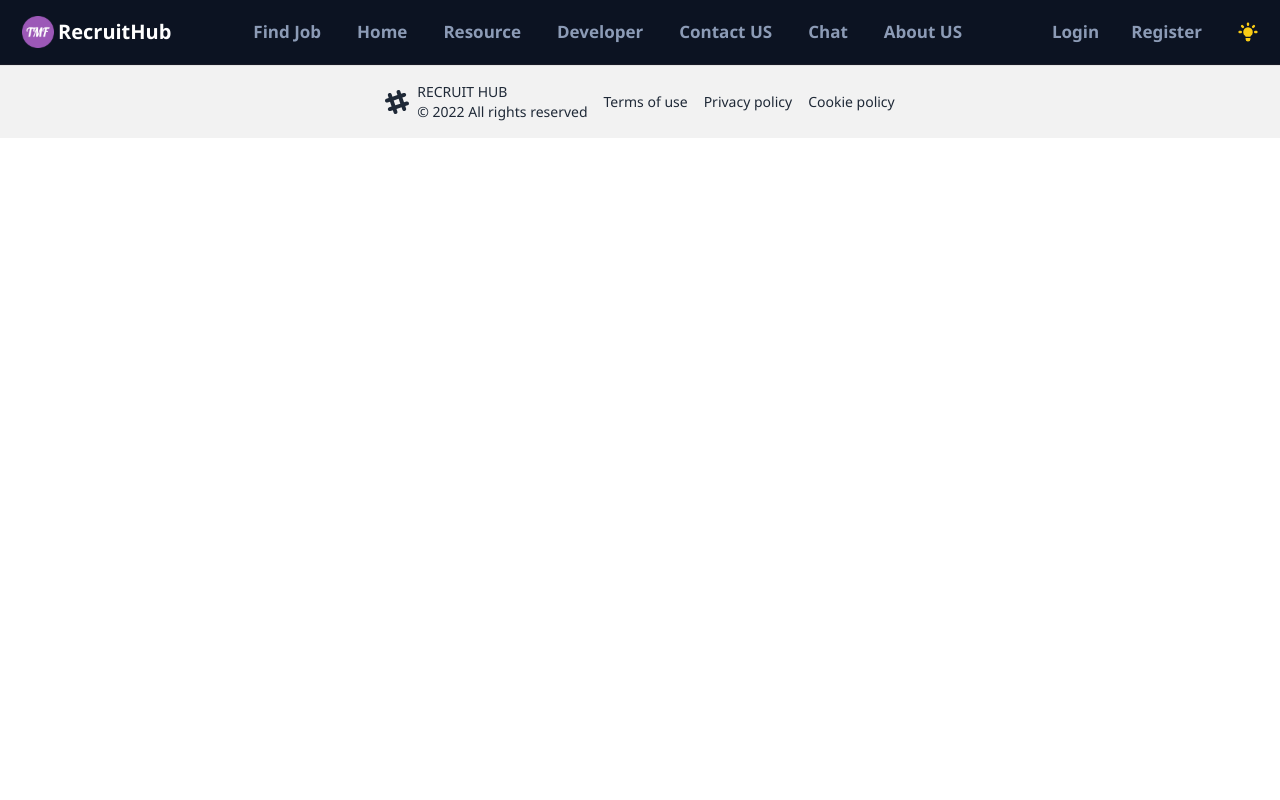
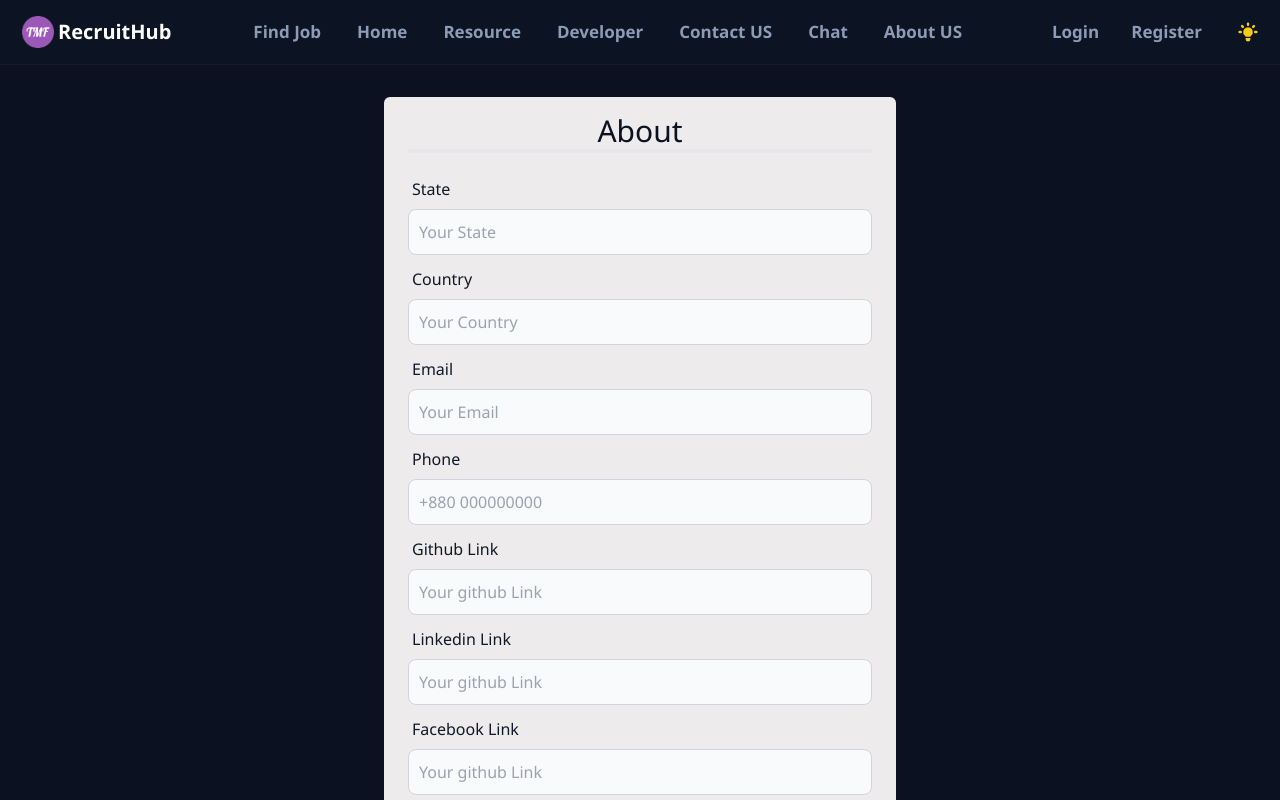
Before and after one commit to thecreativegang/recruit-hub-client-2, a React (Create React App) app: page /user-dashboard-about in a window 1280 px wide. Shown: the top 800 px of the page. Built offline with nearby package versions, Linux system fonts and the light colour scheme; no server answers.

Commit message:
added about user dashboard

```diff
--- a/src/App.js
+++ b/src/App.js
@@ -38,6 +38,7 @@ import Projects from './components/Pages/UserProfile/Projects/Projects';
 import Experience from './components/Pages/UserProfile/Experience/Experience';
 import PostBlogs from './AdminDashboard/PostBlogs/PostBlogs';
 import AdminList from './AdminDashboard/AdminList/AdminList';
+import UserDashboardAbout from './components/Pages/UserDashboard/UserAbout/UserDashboardAbout';
 
 function App() {
   const url = useLocation();
@@ -58,9 +59,8 @@ function App() {
 
           <Route path="/home" element={<Home />} />
 
-          <Route path="/user-dashboard" element={<UserDashboard />}>
-
-          </Route>
+          <Route path="/user-dashboard" element={<UserDashboard />} />
+          <Route path="/user-dashboard-about" element={<UserDashboardAbout />} />
 
           <Route path="/freeResource" element={<FreeResource />} />
           <Route path="/login" element={<Login />} />
--- a/src/components/Pages/UserDashboard/UserAbout/UserDashboardAbout.jsx
+++ b/src/components/Pages/UserDashboard/UserAbout/UserDashboardAbout.jsx
@@ -1,143 +1,162 @@
 import React from "react";
 
-//react icons link
-import { AiFillHome } from "react-icons/ai";
-import { MdLocationOn } from "react-icons/md";
-import {
-  FaEnvelope,
-  FaPhoneAlt,
-  FaGithub,
-  FaLinkedinIn,
-  FaFacebook,
-  FaInstagram,
-} from "react-icons/fa";
+const UserDashboardAbout = () => {
+  return (
+    <section className="min-h-screen py-8">
+      <div className="container">
+        {/* Basic info  */}
 
-const About = () => {
-  const userInfo = {
-    CoverPhoto:
-      "https://i.pinimg.com/564x/30/5c/5a/305c5a457807ba421ed67495c93198d3.jpg",
-    ProfilePhoto:
-      "https://wac-cdn.atlassian.com/dam/jcr:ba03a215-2f45-40f5-8540-b2015223c918/Max-R_Headshot%20(1).jpg",
-    name: "Tanvir Ahmed",
-    userName: "tkljfld.232",
-    developerType: "Front-End Web Developer",
-    Bio: "Front-End Web Developer | Interested in React Js. and React Native | Passionate about Web Development | Dreaming to be a Professional Full Stack Web Developer",
-    state: "barisal",
-    country: "bangladesh",
-    contactsInfo: { email: "", phone: "" },
-    socialLink: { github: "", linkdin: "", facebook: "", instagram: "" },
-    skills: [
-      { skillName: "", skillTest: 100 },
-      { skillName: "", skillTest: "" },
-      { skillName: "", skillTest: "" },
-    ],
-    featured: [
-      { featuredPhoto: "", featuredTitle: "", featuredDescription: "" },
-      { featuredPhoto: "", featuredTitle: "", featuredDescription: "" },
-      { featuredPhoto: "", featuredTitle: "", featuredDescription: "" },
-    ],
-    experince: [
-      {
-        experinceTitle: "",
-        jobType: "full time",
-        duration: "",
-        skills: ["", "", "", ""],
-      },
-    ],
-    courses: [
-      { coursesPhoto: "", coursesTitle: "", coursesDescription: "" },
-      { coursesPhoto: "", coursesTitle: "", coursesDescription: "" },
-      { coursesPhoto: "", coursesTitle: "", coursesDescription: "" },
-    ],
-    projects: [
-      {
-        projectsPhoto: "",
-        projectsTitle: "",
-        projectsDescription: "",
-        projectsLink: { githubServer: "", githubClint: "", liveSite: "" },
-      },
+        <div className="max-w-[32rem] mx-auto bg-[#edebeb] px-6 py-4 rounded-md">
+          <h3 className="text-3xl font-medium text-[#0b1120] border-b-4 text-center mb-6">
+            About
+          </h3>
+          <form action="">
+            {/* state  */}
+            <div className="w-full mb-3 ">
+              <label
+                for="state"
+                class="block mb-2 text-base font-medium text-gray-900 ml-1"
+              >
+                State
+              </label>
+              <input
+                type="text"
+                id="state"
+                class="bg-gray-50 border border-gray-300 text-gray-900 text-base rounded-lg focus:ring-blue-500 focus:border-blue-500 block w-full p-2.5"
+                placeholder="Your State"
+                required
+              />
+            </div>
 
-      {
-        projectsPhoto: "",
-        projectsTitle: "",
-        projectsDescription: "",
-        projectsLink: { githubServer: "", githubClint: "", liveSite: "" },
-      },
+            {/* country  */}
+            <div className="w-full mb-3">
+              <label
+                for="country"
+                class="block mb-2 text-base font-medium text-gray-900 ml-1"
+              >
+                Country
+              </label>
+              <input
+                type="text"
+                id="country"
+                class="bg-gray-50 border border-gray-300 text-gray-900 text-base rounded-lg focus:ring-blue-500 focus:border-blue-500 block w-full p-2.5"
+                placeholder="Your Country"
+                required
+              />
+            </div>
 
-      {
-        projectsPhoto: "",
-        projectsTitle: "",
-        projectsDescription: "",
-        projectsLink: { githubServer: "", githubClint: "", liveSite: "" },
-      },
-    ],
-  };
+            {/* Email  */}
+            <div className="w-full mb-3">
+              <label
+                for="email"
+                class="block mb-2 text-base font-medium text-gray-900 ml-1"
+              >
+                Email
+              </label>
+              <input
+                type="text"
+                id="email"
+                class="bg-gray-50 border border-gray-300 text-gray-900 text-base rounded-lg focus:ring-blue-500 focus:border-blue-500 block w-full p-2.5"
+                placeholder="Your Email"
+                required
+              />
+            </div>
 
-  return (
-    <section className="">
-      {/* Basic info  */}
-      <h3 className="user-title">Basic Information</h3>
-      <div className="inline-block p-5">
-        <p className=" capitalize text-lg text-gray-500 font-medium mb-3 flex justify-start items-center cursor-pointer">
-          <AiFillHome className="mr-3" />
-          Live In
-          <span className="font-semibold text-gray-800 capitalize">
-            {userInfo?.state}
-          </span>
-        </p>
-        <p className=" capitalize text-lg text-gray-500 font-medium mb-3 flex justify-start items-center cursor-pointer">
-          <MdLocationOn className="mr-3" />
-          <span className="font-semibold text-gray-800 capitalize">
-            {userInfo?.country}
-          </span>
-        </p>
-        <p className=" text-lg text-gray-500 font-medium mb-3 flex justify-start items-center hover:text-blue-600 duration-100 ease-in-out cursor-pointer lowercase">
-          <FaEnvelope className="mr-3" />
-          {userInfo?.contactsInfo?.email}
-        </p>
-        <p className=" capitalize text-lg text-gray-500 font-medium mb-3 flex justify-start items-center cursor-pointer">
-          <FaPhoneAlt className="mr-3" />
-          {userInfo?.contactsInfo?.phone}
-        </p>
-        <a
-          href={userInfo?.socialLink?.github}
-          target="_blank"
-          rel="noopener noreferrer"
-          className=" capitalize text-lg text-gray-500 font-medium mb-3 flex justify-start items-center hover:text-blue-600 duration-100 ease-in-out cursor-pointer"
-        >
-          <FaGithub className="mr-3" />
-          github
-        </a>
-        <a
-          href={userInfo?.socialLink?.linkdin}
-          target="_blank"
-          rel="noopener noreferrer"
-          className=" capitalize text-lg text-gray-500 font-medium mb-3 flex justify-start items-center hover:text-blue-600 duration-100 ease-in-out cursor-pointer"
-        >
-          <FaLinkedinIn className="mr-3" />
-          linkdin
-        </a>
-        <a
-          href={userInfo?.socialLink?.facebook}
-          target="_blank"
-          rel="noopener noreferrer"
-          className=" capitalize text-lg text-gray-500 font-medium mb-3 flex justify-start items-center hover:text-blue-600 duration-100 ease-in-out cursor-pointer"
-        >
-          <FaFacebook className="mr-3" />
-          facebook
-        </a>
-        <a
-          href={userInfo?.socialLink?.instagram}
-          target="_blank"
-          rel="noopener noreferrer"
-          className=" capitalize text-lg text-gray-500 font-medium mb-3 flex justify-start items-center hover:text-blue-600 duration-100 ease-in-out cursor-pointer"
-        >
-          <FaInstagram className="mr-3" />
-          insatgram
-        </a>
+            {/* PHONE  */}
+            <div className="w-full mb-3">
+              <label
+                for="phone"
+                class="block mb-2 text-base font-medium text-gray-900 ml-1"
+              >
+                Phone
+              </label>
+              <input
+                type="text"
+                id="phone"
+                class="bg-gray-50 border border-gray-300 text-gray-900 text-base rounded-lg focus:ring-blue-500 focus:border-blue-500 block w-full p-2.5"
+                placeholder="+880 000000000"
+                required
+              />
+            </div>
+
+            {/* Github  */}
+            <div className="w-full mb-3">
+              <label
+                for="github"
+                class="block mb-2 text-base font-medium text-gray-900 ml-1"
+              >
+                Github Link
+              </label>
+              <input
+                type="text"
+                id="github"
+                class="bg-gray-50 border border-gray-300 text-gray-900 text-base rounded-lg focus:ring-blue-500 focus:border-blue-500 block w-full p-2.5"
+                placeholder="Your github Link"
+              />
+            </div>
+
+            {/* LinkedIn  */}
+            <div className="w-full mb-3">
+              <label
+                for="linkedin"
+                class="block mb-2 text-base font-medium text-gray-900 ml-1"
+              >
+                Linkedin Link
+              </label>
+              <input
+                type="text"
+                id="linkedin"
+                class="bg-gray-50 border border-gray-300 text-gray-900 text-base rounded-lg focus:ring-blue-500 focus:border-blue-500 block w-full p-2.5"
+                placeholder="Your github Link"
+              />
+            </div>
+
+            {/* Facebook  */}
+            <div className="w-full mb-3">
+              <label
+                for="facebook"
+                class="block mb-2 text-base font-medium text-gray-900 ml-1"
+              >
+                Facebook Link
+              </label>
+              <input
+                type="text"
+                id="facebook"
+                class="bg-gray-50 border border-gray-300 text-gray-900 text-base rounded-lg focus:ring-blue-500 focus:border-blue-500 block w-full p-2.5"
+                placeholder="Your github Link"
+              />
+            </div>
+
+            {/* instagram  */}
+            <div className="w-full mb-3">
+              <label
+                for="instagram"
+                class="block mb-2 text-base font-medium text-gray-900 ml-1"
+              >
+                Instagram Link
+              </label>
+              <input
+                type="text"
+                id="instagram"
+                class="bg-gray-50 border border-gray-300 text-gray-900 text-base rounded-lg focus:ring-blue-500 focus:border-blue-500 block w-full p-2.5"
+                placeholder="Your github Link"
+              />
+            </div>
+
+            {/* Submit button  */}
+            <div className=" max-w-[30rem] mx-auto">
+              <button
+                type="submit"
+                className="px-3 py-1 btn w-full text-lg font-medium rounded-lg outline-none duration-150 ease-in-out mt-3"
+              >
+                Next
+              </button>
+            </div>
+          </form>
+        </div>
       </div>
     </section>
   );
 };
 
-export default About;
+export default UserDashboardAbout;
```
